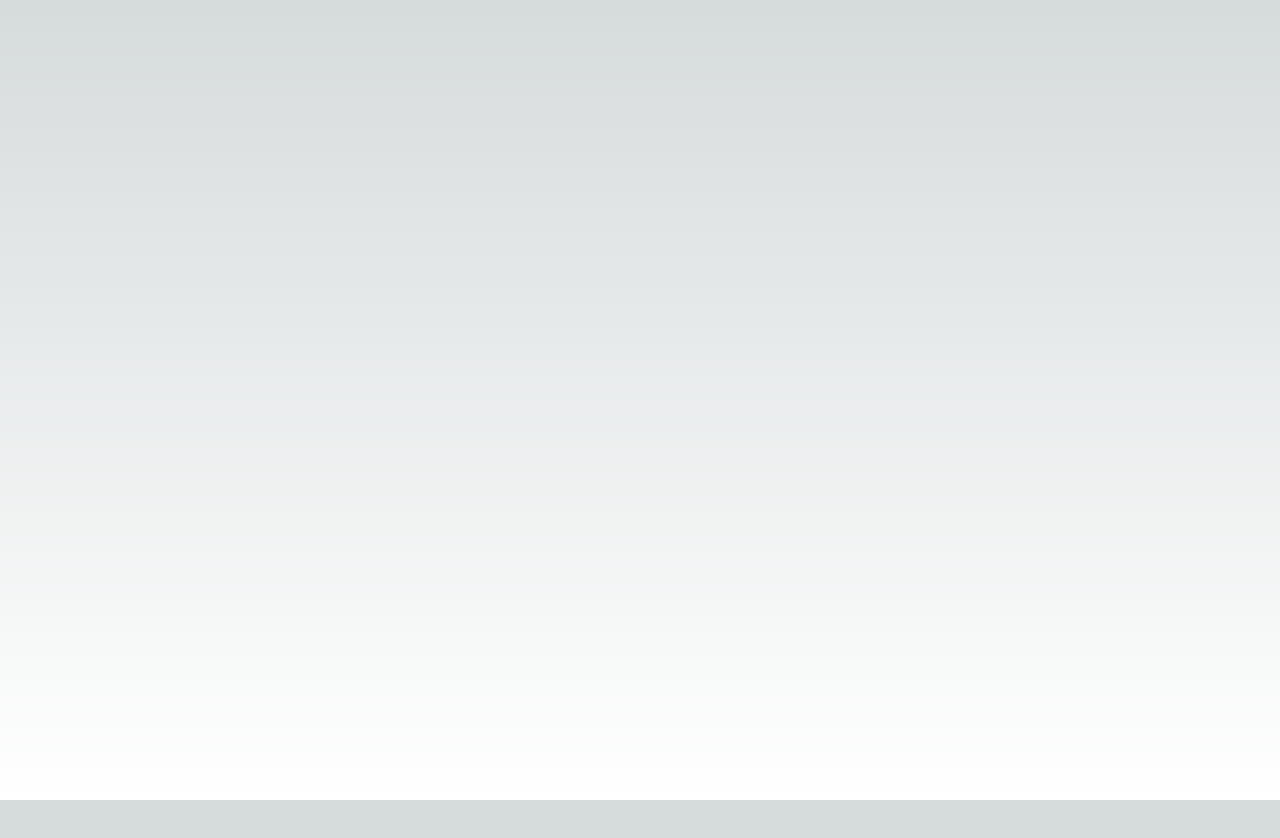
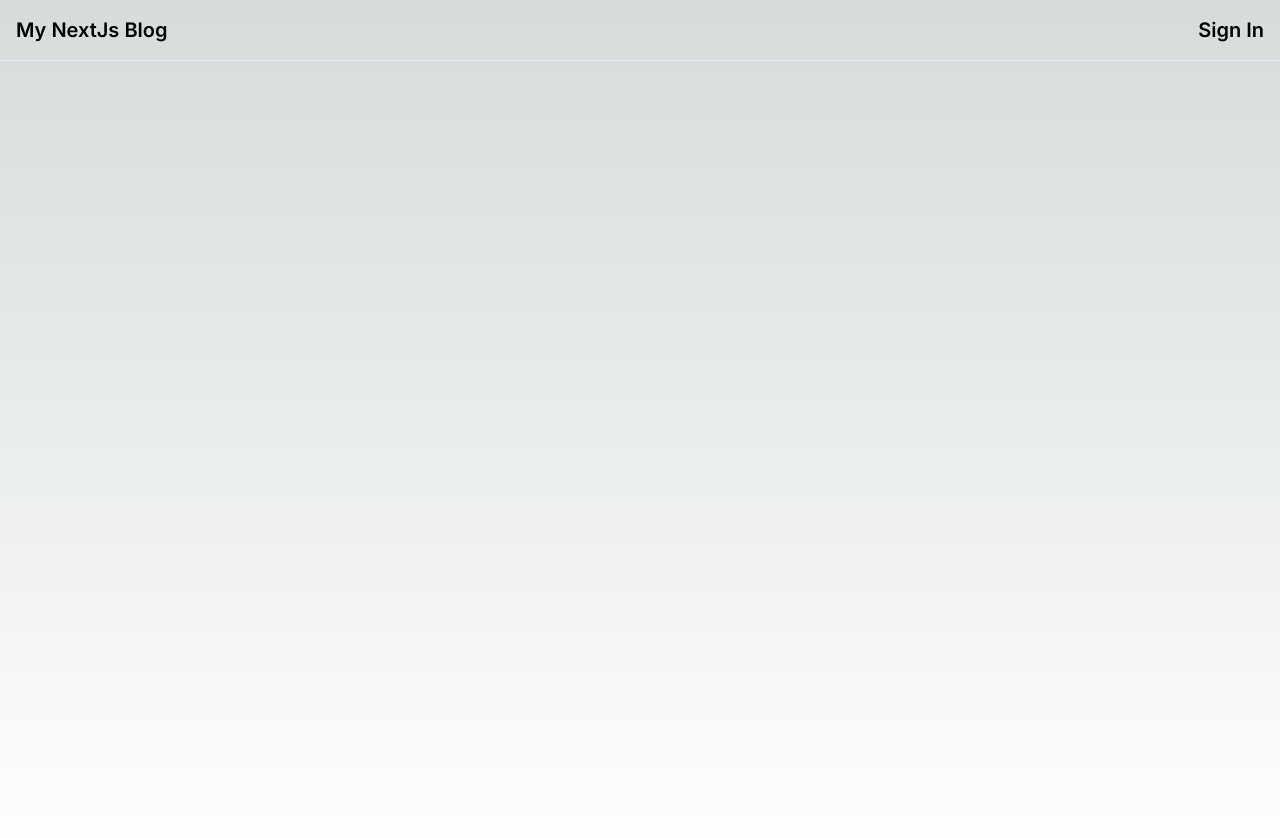
Before and after one commit to dakorsun/my-nextjs-blog, a Next.js app: page / in a window 1280 px wide. Shown: the top 838 px of the page. Before the commit the page ends 800 px from the top, so only its background shows below. Built offline with nearby package versions, Linux system fonts and the light colour scheme.

Commit message:
build: initial main page UI

```diff
--- a/src/app/layout.tsx
+++ b/src/app/layout.tsx
@@ -9,6 +9,16 @@
   description: 'Generated by create next app',
 };
 
+function TopNav() {
+  return (
+    <nav className="flex w-full items-center justify-between p-4 text-xl font-semibold border-b">
+      <div>My NextJs Blog</div>
+
+      <div>Sign In</div>
+    </nav>
+  );
+}
+
 export default function RootLayout({
   children,
 }: Readonly<{
@@ -16,7 +26,10 @@
 }>) {
   return (
     <html lang="en">
-      <body className={inter.className}>{children}</body>
+      <body className={`font-sans ${inter.className} flex-col gap-4`}>
+        <TopNav />
+        {children}
+      </body>
     </html>
   );
 }
```
